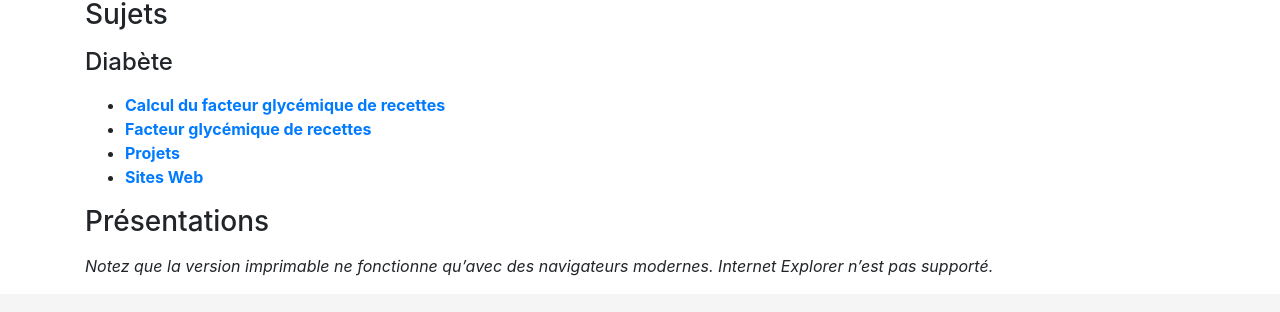
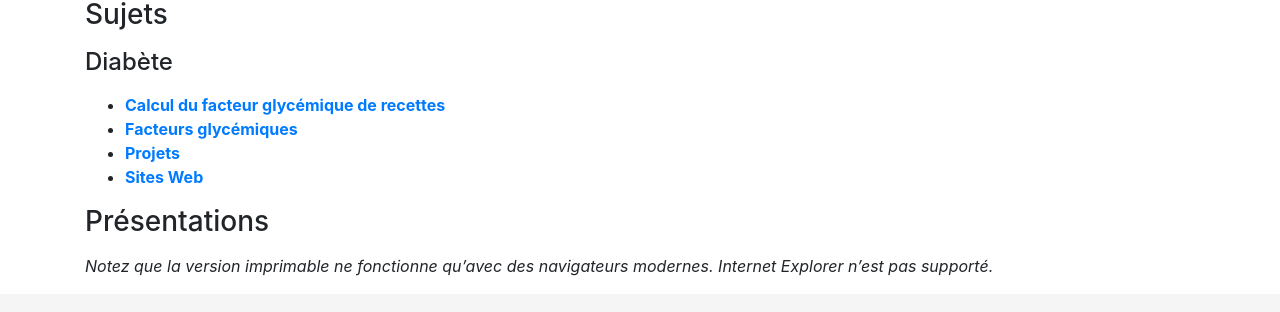
Before and after one commit to gcharest/gcharest.github.io, a Jekyll site: the page built from _pages/fr/mes-documents.md, in a window 1280 px wide. Shown: the part 358-670 px from the top of the page. Built offline with Jekyll 4.4.1, drawn with Linux system fonts in a browser that asks for light colours; nearby versions of some CDN libraries.

Commit message:
Change page title

```diff
--- a/_pages/fr/recettes-facteur-glycemique.md
+++ b/_pages/fr/recettes-facteur-glycemique.md
@@ -1,6 +1,6 @@
 ---
 layout: default
-title:  Facteur glycémique de recettes
+title:  Facteurs glycémiques
 ref: facteur-glycémique-recettes
 lang: fr
 sections: Diabète
@@ -19,7 +19,7 @@ Voici une liste de recettes que nous faisons fréquemment à la maison avec le c
 Ils sont donc offerts sans garanties d'exactitude.
 Voir la page [Calcul du facteur glycémique de recettes]({{site.baseurl}}/calcul-facteur-glycemique.html) pour plus de détails sur la méthode utilisée pour calculer les valeurs des facteurs.
 
-{% include listOnlineRecipes.html %}
+{% include listRecipes.html %}
 
 ## Recettes génériques
 
```
Also changed, not shown: _pages/en/recipes-glycemic-factor.md (+1 -1 lines).
